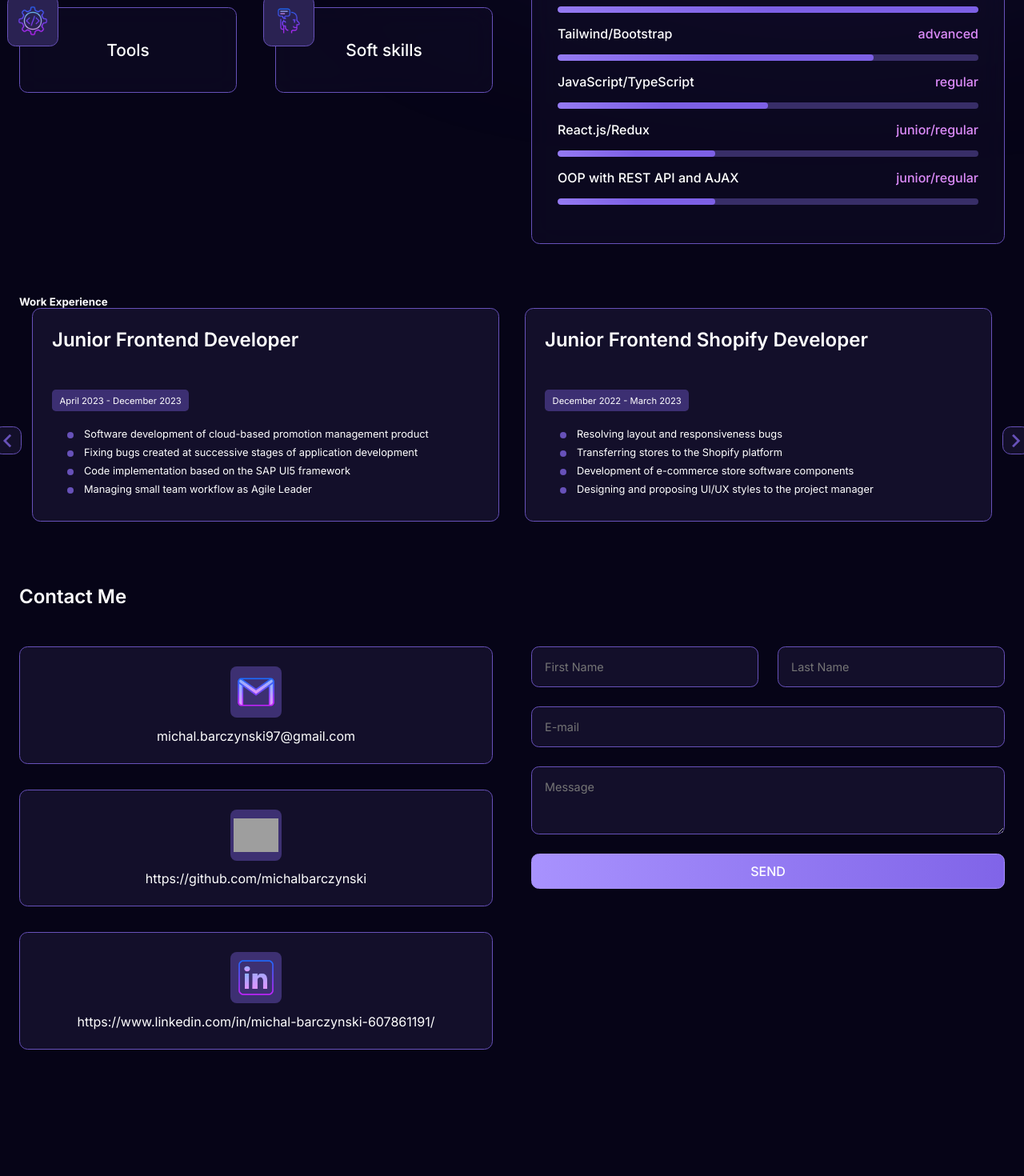
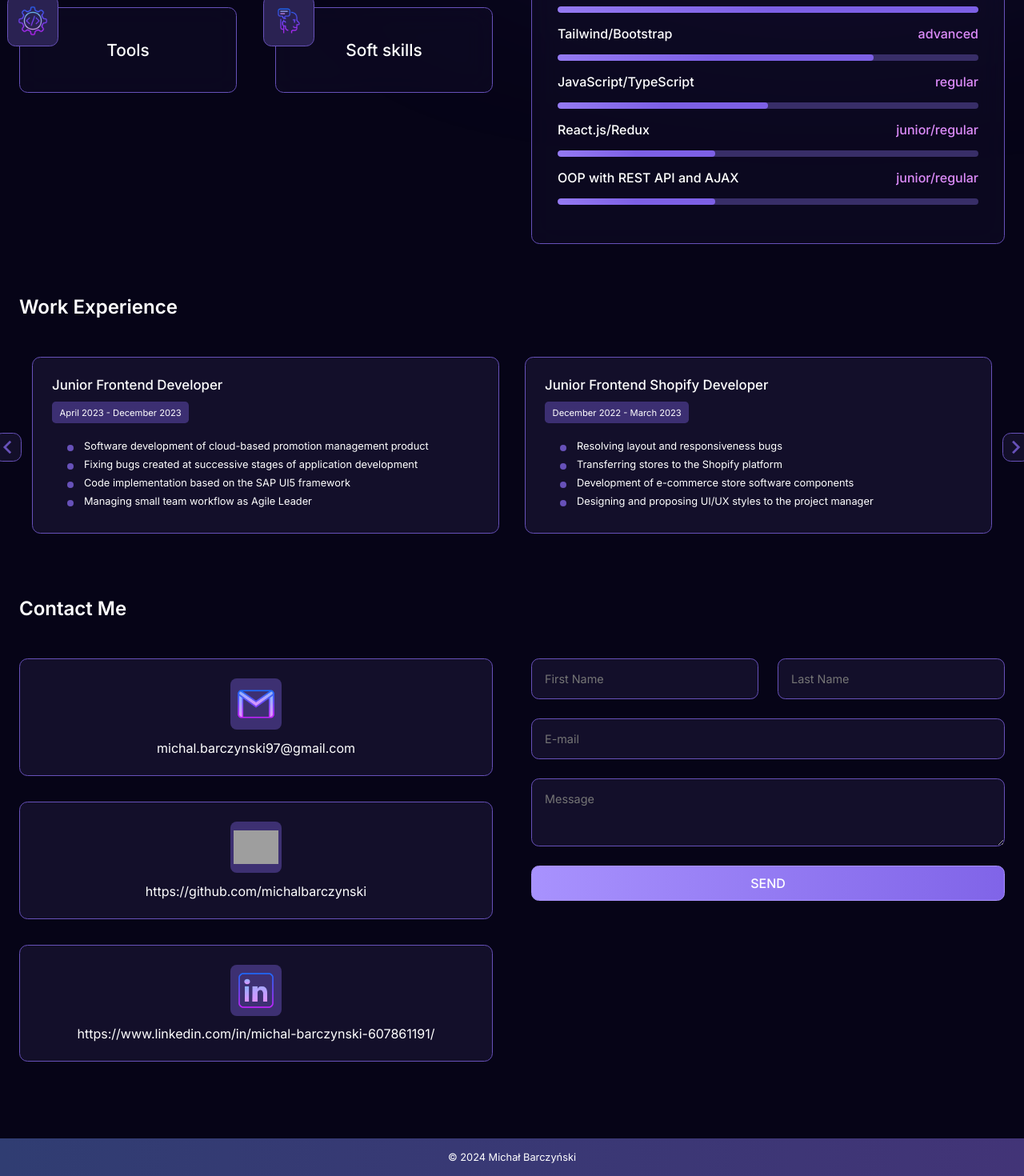
Before and after one commit to michalbarczynski/resume-portfolio, a React (Create React App) app: page / in a window 1280 px wide. Shown: the part 1140-2610 px from the top of the page at 80% size. Before the commit the page ends 2548 px from the top, so only its background shows below. Built offline with nearby package versions, Linux system fonts and the light colour scheme; grey boxes are pictures that could not be loaded.

Commit message:
add footer

```diff
--- a/src/App.jsx
+++ b/src/App.jsx
@@ -5,6 +5,7 @@
 import './App.css'
 import WorkExperience from './components/Work Experience/WorkExperience';
 import ContactMe from './components/Contact/ContactMe';
+import Footer from './components/Footer/Footer';
 
 function App() {
   return (
@@ -16,6 +17,7 @@
         <WorkExperience />
         <ContactMe />
       </div>
+      <Footer />
     </>
   );
 }
--- /dev/null
+++ b/src/components/Footer/Footer.jsx
@@ -0,0 +1,10 @@
+import React from 'react'
+import './Footer.scss'
+
+const Footer = () => {
+  return (
+    <div className='footer'>© 2024 Michał Barczyński</div>
+  )
+}
+
+export default Footer;
--- /dev/null
+++ b/src/components/Footer/Footer.scss
@@ -0,0 +1,6 @@
+.footer {
+    font-size: 0.8rem;
+    text-align: center;
+    background: linear-gradient(90deg, #303d72 0%, #423477 100%);
+    padding: 1rem;
+}
--- a/src/components/Work Experience/WorkExperience.scss
+++ b/src/components/Work Experience/WorkExperience.scss
@@ -4,7 +4,7 @@
     position: relative;
 }
 
-.experience-container h6 {
+.experience-container h5 {
     font-size: 1.5rem;
     font-weight: 600;
     margin-bottom: 3rem;
```
